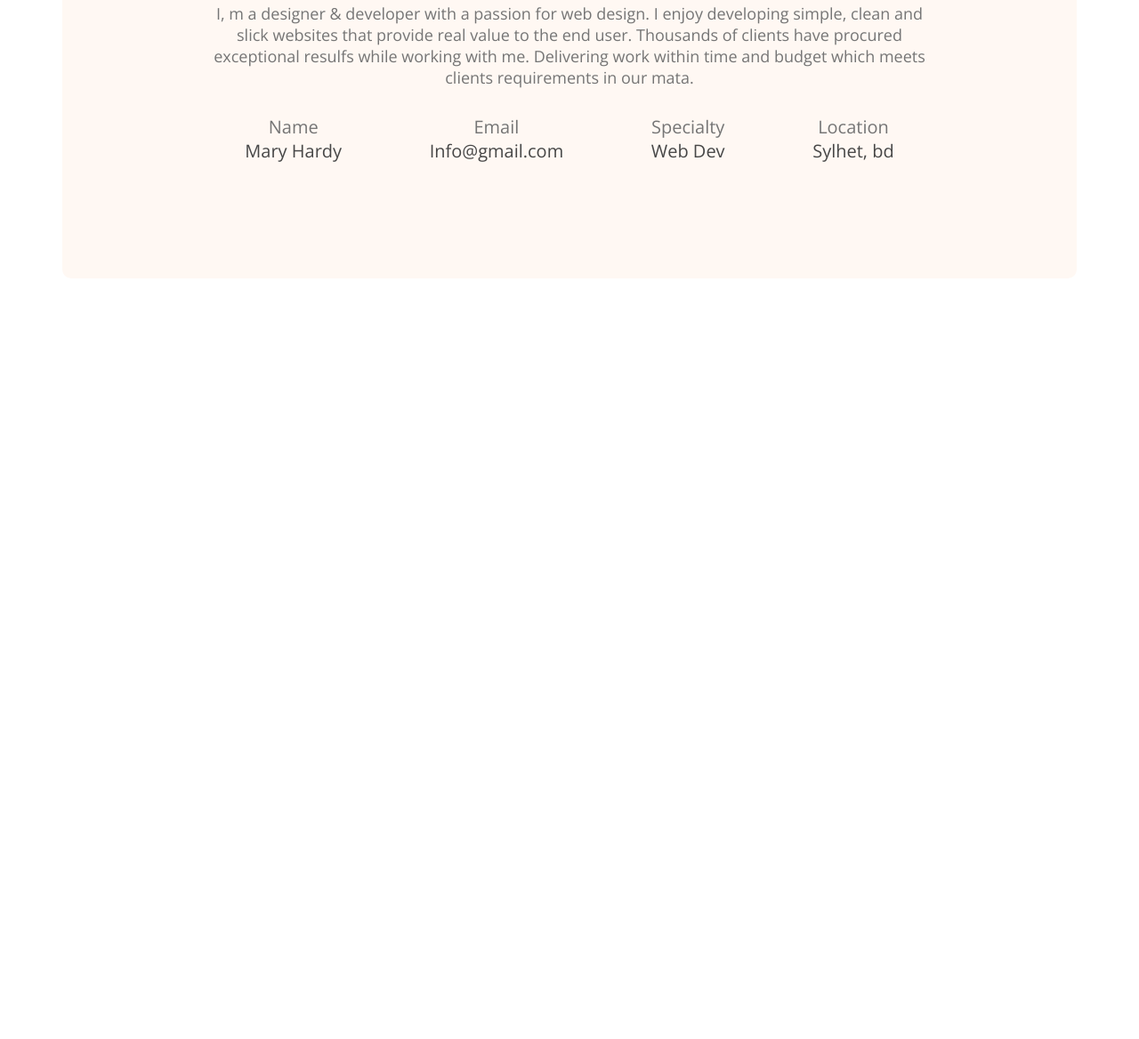
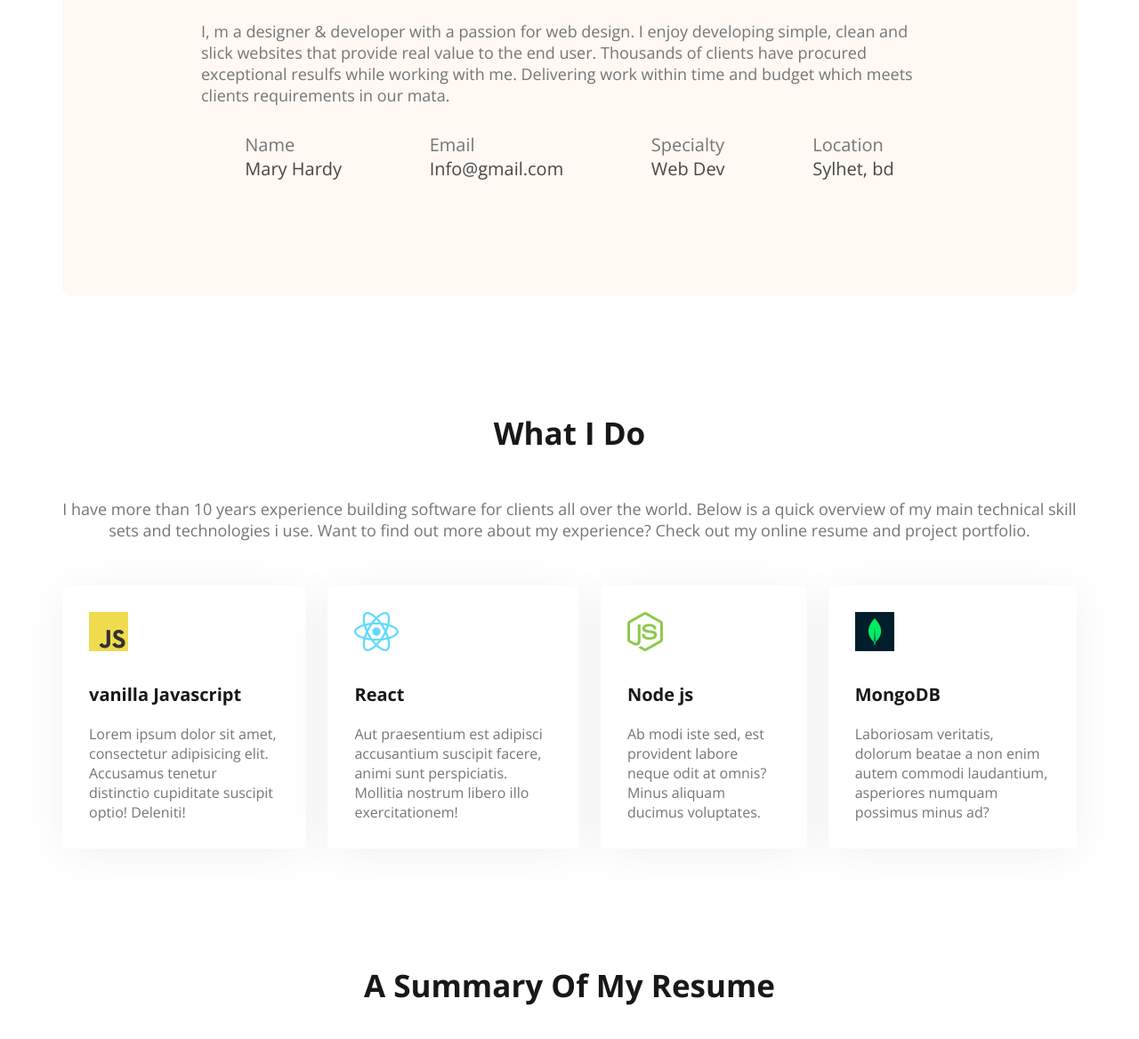
Before and after one commit to shakilahmedrana/developer-portfolio, a plain HTML site: page index.html in a window 1280 px wide. Shown: the part 1174-2342 px from the top of the page at 89% size. Before the commit the page ends 1487 px from the top, so only its background shows below. Drawn offline with nearby package versions, Linux system fonts and the light colour scheme.

Commit message:
added skill content

```diff
--- a/index.html
+++ b/index.html
@@ -55,6 +55,39 @@
             </div>
         </div>
     </section>
+    <!-- what i do section -->
+    <section class="what-i-do">
+        <h3 class="section-title">What I Do</h3>
+        <p class="what-do-description">I have more than 10 years experience building software for clients all over the world. Below is a quick overview of my main technical skill sets and technologies i use. Want to find out more about my experience? Check out my online resume and
+            project portfolio.</p>
+        <div class="skills-container">
+            <div class="skill">
+                <img src="images/icons/js.png" alt="">
+                <p class="skill-title">vanilla Javascript</p>
+                <div class="skill-description">Lorem ipsum dolor sit amet, consectetur adipisicing elit. Accusamus tenetur distinctio cupiditate suscipit optio! Deleniti!</div>
+            </div>
+            <div class="skill">
+                <img src="images/icons/react.png" alt="">
+                <p class="skill-title">React</p>
+                <div class="skill-description">Aut praesentium est adipisci accusantium suscipit facere, animi sunt perspiciatis. Mollitia nostrum libero illo exercitationem!</div>
+            </div>
+            <div class="skill">
+                <img src="images/icons/nodejs.png" alt="">
+                <p class="skill-title">Node js</p>
+                <div class="skill-description">Ab modi iste sed, est provident labore neque odit at omnis? Minus aliquam ducimus voluptates.</div>
+            </div>
+            <div class="skill">
+                <img src="images/icons/mongo.png" alt="">
+                <p class="skill-title">MongoDB</p>
+                <div class="skill-description">Laboriosam veritatis, dolorum beatae a non enim autem commodi laudantium, asperiores numquam possimus minus ad?</div>
+            </div>
+        </div>
+    </section>
+    <!-- Resume section -->
+    <section class="resume">
+        <h3 class="section-title">A Summary Of My Resume</h3>
+
+    </section>
 </main>
 <footer>
 </footer>
--- a/styles/portfolio.css
+++ b/styles/portfolio.css
@@ -83,6 +83,10 @@ main {
     margin: 0 auto;
 }
 
+section {
+    margin-top: 130px;
+}
+
 
 /* about section styles */
 
@@ -91,14 +95,14 @@ main {
     background: #FFF8F3;
     border-radius: 10px;
     padding: 130px 156px;
-    text-align: center;
 }
 
 .section-title {
+    text-align: center;
     color: #181818;
     font-weight: 700;
     font-size: 35px;
-    margin-bottom: 30px;
+    margin-bottom: 50px;
 }
 
 .section-description {
@@ -121,3 +125,43 @@ main {
     font-size: 20px;
     color: #474747;
 }
+
+
+/* what i do styles */
+
+.what-do-description {
+    font-size: 18px;
+    margin-bottom: 50px;
+    text-align: center;
+    color: #757575;
+}
+
+
+/* skills styles */
+
+.skills-container {
+    display: flex;
+    gap: 24px;
+}
+
+.skill {
+    background: #FFFFFF;
+    box-shadow: 0px 6px 50px rgba(0, 0, 0, 0.06);
+    border-radius: 5px;
+    padding: 30px;
+}
+
+.skill-title {
+    color: #181818;
+    font-weight: 700;
+    font-size: 20px;
+    margin-top: 30px;
+    margin-bottom: 20px;
+}
+
+.skill-description {
+    color: #757575;
+}
+
+
+/* Resume styles */
```
